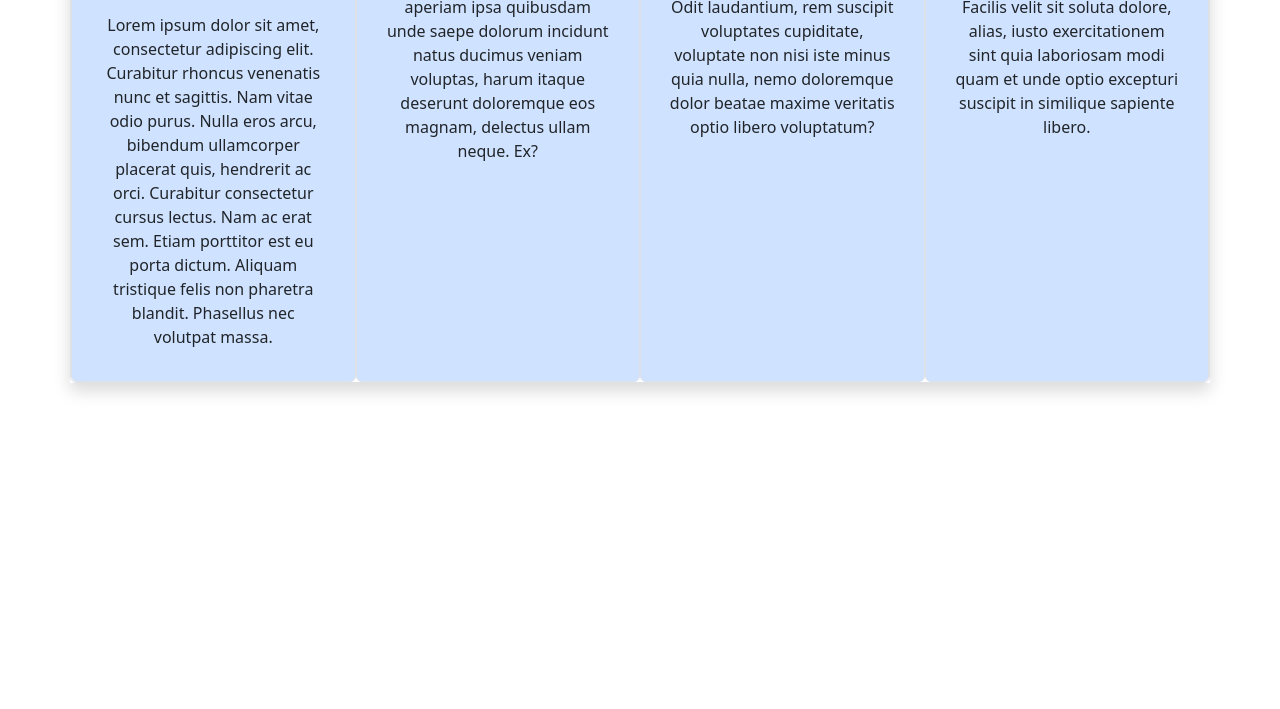
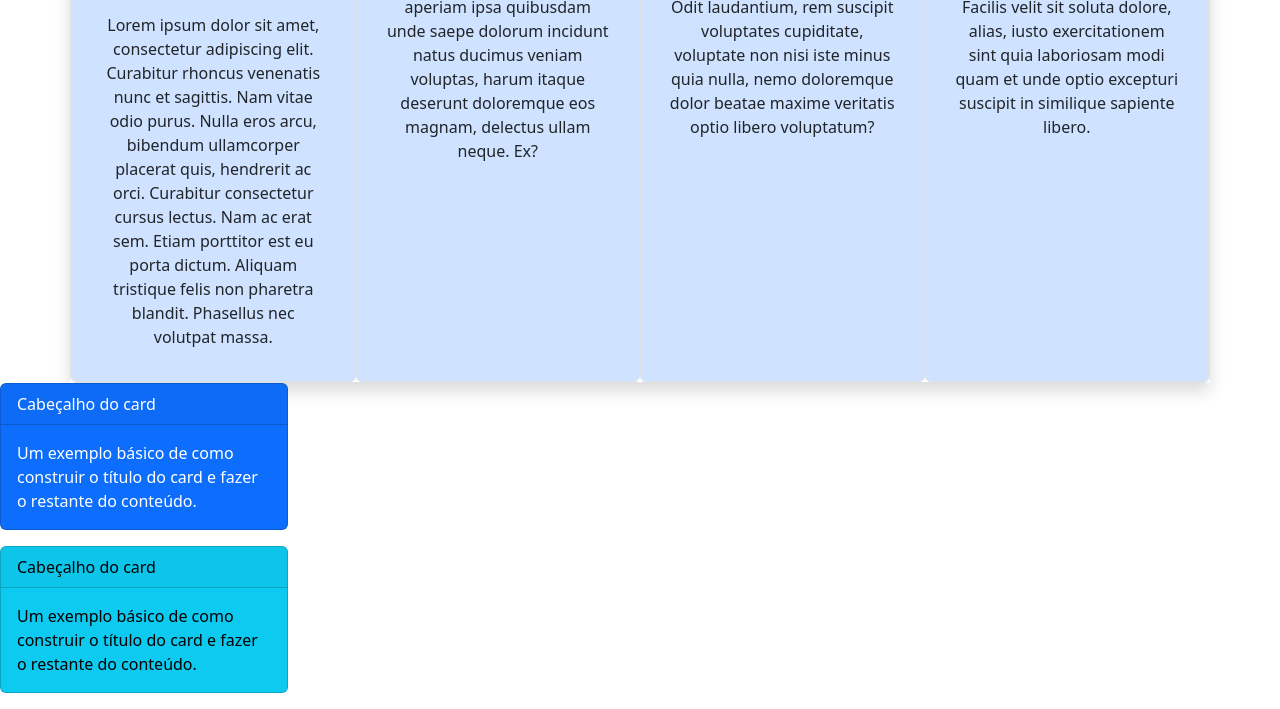
Before and after one commit to Leandro-bldz/pratica-profissional-unama, a plain HTML site: page index.html in a window 1280 px wide. Shown: the part 127-836 px from the top of the page. Before the commit the page ends 800 px from the top, so only its background shows below. Drawn offline with nearby package versions, Linux system fonts and the light colour scheme.

Commit message:
Inserindo cards

```diff
--- a/index.html
+++ b/index.html
@@ -33,6 +33,19 @@
     </div>
   </div>
 
+  <div class="card text-bg-primary mb-3" style="max-width: 18rem;">
+    <div class="card-header">Cabeçalho do card</div>
+    <div class="card-body">
+      <p class="card-text">Um exemplo básico de como construir o título do card e fazer o restante do conteúdo.</p>
+    </div>
+  </div>
+  <div class="card text-bg-info mb-3" style="max-width: 18rem;">
+    <div class="card-header">Cabeçalho do card</div>
+    <div class="card-body">
+      <p class="card-text">Um exemplo básico de como construir o título do card e fazer o restante do conteúdo.</p>
+    </div>
+  </div>
+
   <script src="https://cdn.jsdelivr.net/npm/bootstrap@5.3.0-alpha1/dist/js/bootstrap.min.js" integrity="sha384-mQ93GR66B00ZXjt0YO5KlohRA5SY2XofN4zfuZxLkoj1gXtW8ANNCe9d5Y3eG5eD" crossorigin="anonymous"></script>
   <script src="https://cdn.jsdelivr.net/npm/bootstrap@5.3.0-alpha1/dist/js/bootstrap.bundle.min.js" integrity="sha384-w76AqPfDkMBDXo30jS1Sgez6pr3x5MlQ1ZAGC+nuZB+EYdgRZgiwxhTBTkF7CXvN" crossorigin="anonymous"></script>
 </body>
```
